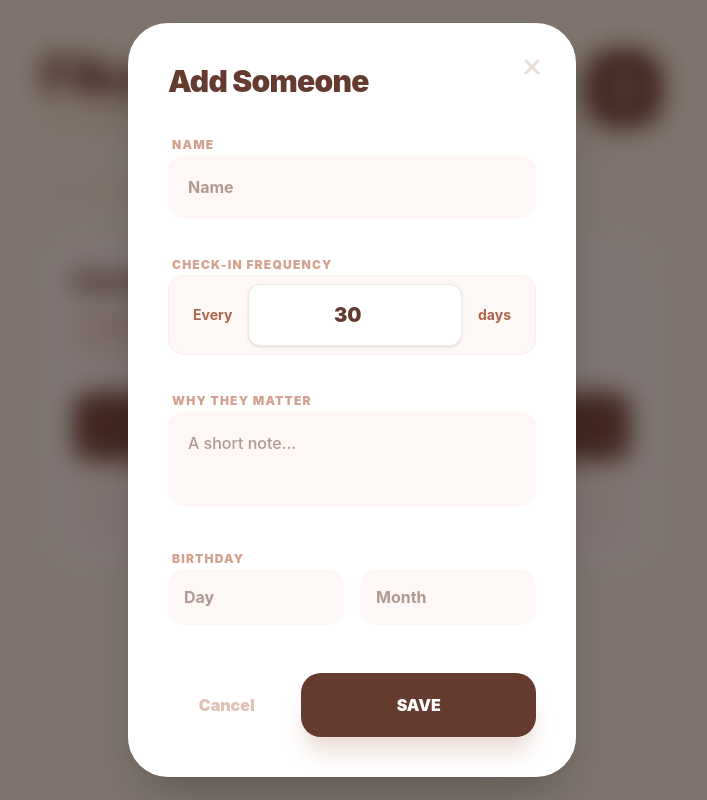
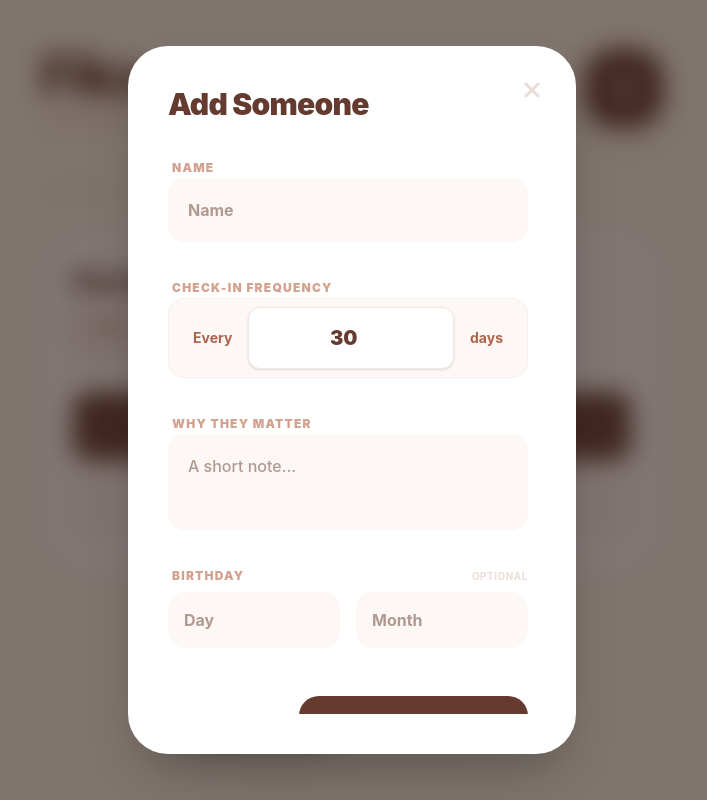
Before and after one commit to rath9110/Fika, a React (Vite) app in the folder client/: page / in a window 1280 px wide. Both pictures are taken after a click on the button "Add Someone". Shown: the whole page, without its empty margins (288-995 px from the left). Built offline with nearby package versions, Linux system fonts and the light colour scheme.

Commit message:
Fixed UX of editing of contacts

```diff
--- a/client/src/App.tsx
+++ b/client/src/App.tsx
@@ -71,7 +71,7 @@ function App() {
                     </p>
                 </div>
                 <button
-                    onClick={() => { setEditing(undefined); setShowModal(true); }}
+                    onClick={() => { setEditing(undefined); setShowModal(true); showFeedback("Preparing profile..."); }}
                     className="bg-fika-900 text-white w-16 h-16 md:w-20 md:h-20 rounded-[1.5rem] md:rounded-[2rem] flex items-center justify-center shadow-2xl shadow-fika-200 btn-interactive text-2xl"
                     aria-label="Add Someone"
                 >
@@ -79,11 +79,11 @@ function App() {
                 </button>
             </header>
 
-            <main className="max-w-2xl mx-auto px-6 w-full flex-1 md:overflow-y-auto no-scrollbar pb-32 md:pb-24">
+            <main className="max-w-2xl mx-auto px-6 w-full flex-1 md:overflow-y-auto no-scrollbar pb-32 md:pb-48">
                 {view === 'today' ? (
                     <TodayView contacts={contacts} onConnect={handleConnect} onSnooze={handleSnooze} />
                 ) : (
-                    <PeopleList contacts={contacts} onSelect={c => { setEditing(c); setShowModal(true); }} />
+                    <PeopleList contacts={contacts} onSelect={c => { setEditing(c); setShowModal(true); showFeedback(`Opening ${c.name}'s profile...`); }} />
                 )}
             </main>
 
@@ -117,7 +117,14 @@ function App() {
                 </div>
             )}
 
-            {showModal && <ContactForm contact={editing} onSave={handleSave} onDelete={handleDelete} onClose={() => setShowModal(false)} />}
+            {showModal && (
+                <ContactForm
+                    contact={editing}
+                    onSave={handleSave}
+                    onDelete={handleDelete}
+                    onClose={() => setShowModal(false)}
+                />
+            )}
         </div>
     )
 }
--- a/client/src/components/ContactForm.tsx
+++ b/client/src/components/ContactForm.tsx
@@ -25,10 +25,11 @@ const ContactForm: React.FC<Props> = ({ contact, onSave, onDelete, onClose }) =>
                     <svg xmlns="http://www.w3.org/2000/svg" width="24" height="24" viewBox="0 0 24 24" fill="none" stroke="currentColor" strokeWidth="3" strokeLinecap="round" strokeLinejoin="round"><path d="M18 6 6 18" /><path d="m6 6 12 12" /></svg>
                 </button>
 
-                <h2 className="text-3xl font-black text-fika-900 mb-8 tracking-tight">
+                <h2 className="text-2xl md:text-3xl font-black text-fika-900 mb-6 md:mb-8 tracking-tight shrink-0">
                     {contact ? 'Edit profile' : 'Add Someone'}
                 </h2>
 
+                <div className="overflow-y-auto pr-3 md:pr-4 -mr-2 max-h-[calc(90vh-160px)] fika-scrollbar">
                     <form onSubmit={e => {
                         e.preventDefault();
                         let birthdayIso = undefined;
@@ -45,7 +46,7 @@ const ContactForm: React.FC<Props> = ({ contact, onSave, onDelete, onClose }) =>
                             note: note || undefined,
                             snoozed_until: contact?.snoozed_until || null
                         });
-                }} className="space-y-8">
+                    }} className="space-y-6 md:space-y-8">
 
                         <div className="space-y-2">
                             <label className="text-xs font-black text-fika-400 uppercase tracking-widest ml-1">Name</label>
@@ -53,7 +54,7 @@ const ContactForm: React.FC<Props> = ({ contact, onSave, onDelete, onClose }) =>
                                 value={name}
                                 onChange={e => setName(e.target.value)}
                                 placeholder="Name"
-                            className="w-full p-5 bg-fika-50 border-none rounded-2xl font-bold text-fika-900 focus:ring-4 focus:ring-fika-100 transition-all outline-none"
+                                className="w-full p-4 md:p-5 bg-fika-50 border-none rounded-2xl font-bold text-fika-900 focus:ring-4 focus:ring-fika-100 transition-all outline-none"
                                 required
                             />
                         </div>
@@ -69,8 +70,9 @@ const ContactForm: React.FC<Props> = ({ contact, onSave, onDelete, onClose }) =>
                                         const val = e.target.value;
                                         setDays(val === '' ? 0 : Number(val));
                                     }}
-                                className="w-full p-4 bg-white border border-fika-100 rounded-xl text-center font-black text-xl text-fika-900 shadow-sm focus:ring-2 focus:ring-fika-50 outline-none"
+                                    className="w-full p-3 md:p-4 bg-white border border-fika-100 rounded-xl text-center font-black text-lg md:text-xl text-fika-900 shadow-sm focus:ring-2 focus:ring-fika-50 outline-none"
                                     min="1"
+                                    required
                                 />
                                 <span className="text-sm font-bold text-fika-600 pr-4">days</span>
                             </div>
@@ -82,12 +84,16 @@ const ContactForm: React.FC<Props> = ({ contact, onSave, onDelete, onClose }) =>
                                 value={note}
                                 onChange={e => setNote(e.target.value)}
                                 placeholder="A short note..."
-                            className="w-full p-5 bg-fika-50 border-none rounded-2xl font-medium text-fika-900 focus:ring-4 focus:ring-fika-100 transition-all outline-none resize-none h-24"
+                                className="w-full p-4 md:p-5 bg-fika-50 border-none rounded-2xl font-medium text-fika-900 focus:ring-4 focus:ring-fika-100 transition-all outline-none resize-none h-20 md:h-24"
+                                required
                             />
                         </div>
 
                         <div className="space-y-2">
-                        <label className="text-xs font-black text-fika-400 uppercase tracking-widest ml-1">Birthday</label>
+                            <div className="flex justify-between items-center ml-1">
+                                <label className="text-xs font-black text-fika-400 uppercase tracking-widest">Birthday</label>
+                                <span className="text-[10px] font-bold text-fika-200 uppercase tracking-wider">Optional</span>
+                            </div>
                             <div className="flex gap-4">
                                 <input
                                     type="number"
@@ -110,16 +116,16 @@ const ContactForm: React.FC<Props> = ({ contact, onSave, onDelete, onClose }) =>
                             </div>
                         </div>
 
-                    <div className="flex gap-4 pt-4">
+                        <div className="flex gap-4 pt-4 shrink-0">
                             <button type="button" onClick={onClose} className="flex-1 py-4 font-black text-fika-300 hover:text-fika-500 transition-colors">Cancel</button>
-                        <button type="submit" className="flex-[2] bg-fika-900 text-white py-5 rounded-[1.25rem] font-black shadow-xl shadow-fika-200 btn-interactive">SAVE</button>
+                            <button type="submit" className="flex-[2] bg-fika-900 text-white py-4 md:py-5 rounded-[1.25rem] font-black shadow-xl shadow-fika-200 btn-interactive">SAVE</button>
                         </div>
 
                         {contact && onDelete && (
                             <button
                                 type="button"
                                 onClick={() => onDelete(contact.id)}
-                            className="w-full text-red-400 font-bold text-sm pt-4 hover:text-red-500 transition-colors active:scale-95"
+                                className="w-full text-red-400 font-bold text-sm pt-2 md:pt-4 hover:text-red-500 transition-colors active:scale-95"
                             >
                                 DELETE CONTACT
                             </button>
@@ -127,6 +133,7 @@ const ContactForm: React.FC<Props> = ({ contact, onSave, onDelete, onClose }) =>
                     </form>
                 </div>
             </div>
+        </div>
     );
 };
 
--- a/client/src/index.css
+++ b/client/src/index.css
@@ -20,17 +20,39 @@
     --shadow-soft: 0 4px 24px -4px rgba(0, 0, 0, 0.04);
     --shadow-ritual: 0 20px 60px -15px rgba(100, 59, 46, 0.12);
 
-    /* Define premium easings */
     --ease-spring: cubic-bezier(0.34, 1.56, 0.64, 1);
     --ease-out-expo: cubic-bezier(0.16, 1, 0.3, 1);
 }
 
 @layer base {
+    html {
+        scroll-behavior: smooth;
+        @apply antialiased;
+    }
+
     body {
-        @apply bg-cream text-espresso font-sans antialiased selection:bg-fika-100;
-        @apply md:overflow-hidden md:h-screen;
+        @apply bg-cream text-espresso font-sans antialiased selection:bg-fika-100 md:overflow-hidden md:h-screen;
         -webkit-tap-highlight-color: transparent;
     }
+}
+
+/* Custom Smooth & Steady Scrollbars */
+.fika-scrollbar {
+    scrollbar-width: thin;
+    scrollbar-color: var(--color-fika-200) transparent;
+    scroll-behavior: smooth;
+}
+
+.fika-scrollbar::-webkit-scrollbar {
+    width: 6px;
+}
+
+.fika-scrollbar::-webkit-scrollbar-track {
+    @apply bg-transparent;
+}
+
+.fika-scrollbar::-webkit-scrollbar-thumb {
+    @apply bg-fika-200 rounded-full hover:bg-fika-300 transition-colors;
 }
 
 .no-scrollbar::-webkit-scrollbar {
@@ -40,10 +62,10 @@
 .no-scrollbar {
     -ms-overflow-style: none;
     scrollbar-width: none;
+    scroll-behavior: smooth;
 }
 
 /* Micro-interactions & Feedback */
-
 .btn-interactive {
     transition-property: all;
     transition-duration: 300ms;
@@ -64,11 +86,10 @@
 }
 
 .card-interactive:hover {
-    @apply shadow-ritual border-fika-200/50 -translate-y-1.5;
+    @apply shadow-ritual border-fika-200/50;
 }
 
 /* Status Notifications */
-/* Status Notifications - Robust Centering */
 .status-toast-wrapper {
     @apply fixed bottom-40 inset-x-0 flex justify-center pointer-events-none z-[100];
 }
```
Lines whose indentation alone changed are shown as unchanged.
